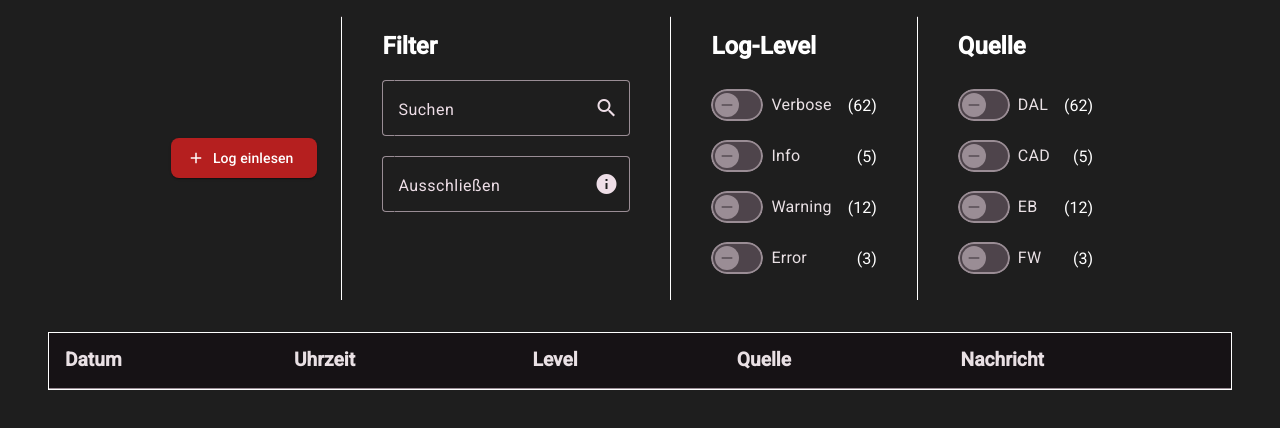
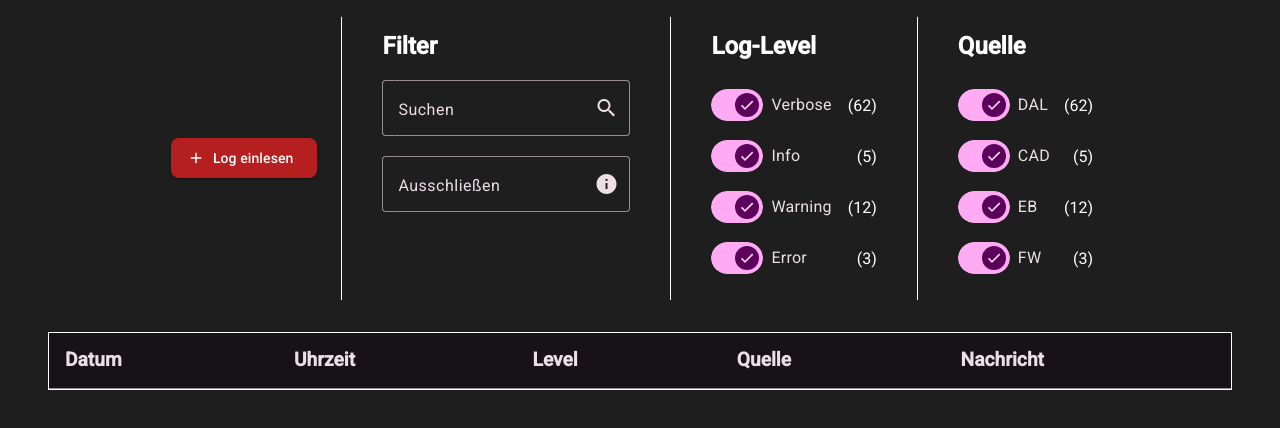
Before and after one commit to NoahYannis/angular-log-analyzer, an Angular app: page / in a window 1280 px wide. Shown: the top 428 px of the page. Built offline with nearby package versions, Linux system fonts and the light colour scheme.

Commit message:
Filtern (rudimentär)

```diff
--- a/src/app/app.html
+++ b/src/app/app.html
@@ -32,25 +32,25 @@
     <div class="log-level">
       <h2>Log-Level</h2>
       <div class="log-level-row">
-        <mat-slide-toggle>
+        <mat-slide-toggle checked="true" id="VRB" (change)="applyFilter($event)">
           <span class="toggle-label">Verbose</span>
         </mat-slide-toggle>
         <p>(62)</p>
       </div>
       <div class="log-level-row">
-        <mat-slide-toggle>
+        <mat-slide-toggle checked="true" id="INF" (change)="applyFilter($event)">
           <span class="toggle-label">Info</span>
         </mat-slide-toggle>
         <p>(5)</p>
       </div>
       <div class="log-level-row">
-        <mat-slide-toggle>
+        <mat-slide-toggle checked="true" id="WRN" (change)="applyFilter($event)">
           <span class="toggle-label">Warning</span>
         </mat-slide-toggle>
         <p>(12)</p>
       </div>
       <div class="log-level-row">
-        <mat-slide-toggle>
+        <mat-slide-toggle checked="true" id="ERR" (change)="applyFilter($event)">
           <span class="toggle-label">Error</span>
         </mat-slide-toggle>
         <p>(3)</p>
@@ -62,25 +62,25 @@
     <div class="source">
       <h2>Quelle</h2>
       <div class="source-row">
-        <mat-slide-toggle>
+        <mat-slide-toggle checked="true" (change)="applyFilter($event)">
           <span class="toggle-label">DAL</span>
         </mat-slide-toggle>
         <p>(62)</p>
       </div>
       <div class="source-row">
-        <mat-slide-toggle>
+        <mat-slide-toggle checked="true" (change)="applyFilter($event)">
           <span class="toggle-label">CAD</span>
         </mat-slide-toggle>
         <p>(5)</p>
       </div>
       <div class="source-row">
-        <mat-slide-toggle>
+        <mat-slide-toggle checked="true" (change)="applyFilter($event)">
           <span class="toggle-label">EB</span>
         </mat-slide-toggle>
         <p>(12)</p>
       </div>
       <div class="source-row">
-        <mat-slide-toggle>
+        <mat-slide-toggle checked="true" (change)="applyFilter($event)">
           <span class="toggle-label">FW</span>
         </mat-slide-toggle>
         <p>(3)</p>
--- a/src/app/app.ts
+++ b/src/app/app.ts
@@ -1,6 +1,10 @@
 import { Component, signal, ViewChild, AfterViewInit, inject } from '@angular/core';
 import { RouterOutlet } from '@angular/router';
-import { MatSlideToggleModule } from '@angular/material/slide-toggle';
+import {
+  MatSlideToggle,
+  MatSlideToggleChange,
+  MatSlideToggleModule,
+} from '@angular/material/slide-toggle';
 import { MatChipsModule } from '@angular/material/chips';
 import { MatDividerModule } from '@angular/material/divider';
 import { MatProgressSpinnerModule } from '@angular/material/progress-spinner';
@@ -13,6 +17,7 @@ import { MatTableModule, MatTableDataSource } from '@angular/material/table';
 import { MatSortModule, MatSort } from '@angular/material/sort';
 import { DatePipe } from '@angular/common';
 import { MatTooltipModule } from '@angular/material/tooltip';
+import { filter } from 'rxjs';
 
 @Component({
   selector: 'app-root',
@@ -38,9 +43,14 @@ import { MatTooltipModule } from '@angular/material/tooltip';
 export class App implements AfterViewInit {
   protected readonly title = signal('angular-log-analyzer');
   displayedColumns: string[] = ['date', 'time', 'level', 'source', 'message'];
+
   logEntries = new MatTableDataSource<any>([]);
+  filteredEntries = new MatTableDataSource<any>([]);
+
   snackBar: MatSnackBar = inject(MatSnackBar);
   @ViewChild(MatSort) sort!: MatSort;
+
+  private filterSettings: { [level: string]: boolean } = {};
 
   readLogFile() {
     const input = document.createElement('input');
@@ -95,6 +105,8 @@ export class App implements AfterViewInit {
           message: match[5].trim(), // Inhalt
         };
 
+        // TODO: Nur hinzufügen, falls Filter passt.
+
         parsedLogs.push(logEntry);
       }
     }
@@ -113,6 +125,23 @@ export class App implements AfterViewInit {
     });
   }
 
+  applyFilter(event: MatSlideToggleChange) {
+    let level: string = event.source.id;
+    this.filterSettings[level] = event.source.checked;
+
+    if (this.logEntries.data.length < 1) {
+      return;
+    }
+
+    const disabledLevels = Object.keys(this.filterSettings).filter(
+      (level) => !this.filterSettings[level]
+    );
+
+    this.logEntries.data = this.logEntries.data.filter(
+      (entry: any) => !disabledLevels.includes(entry.level)
+    );
+  }
+
   ngAfterViewInit() {
     this.logEntries.sort = this.sort;
   }
```
